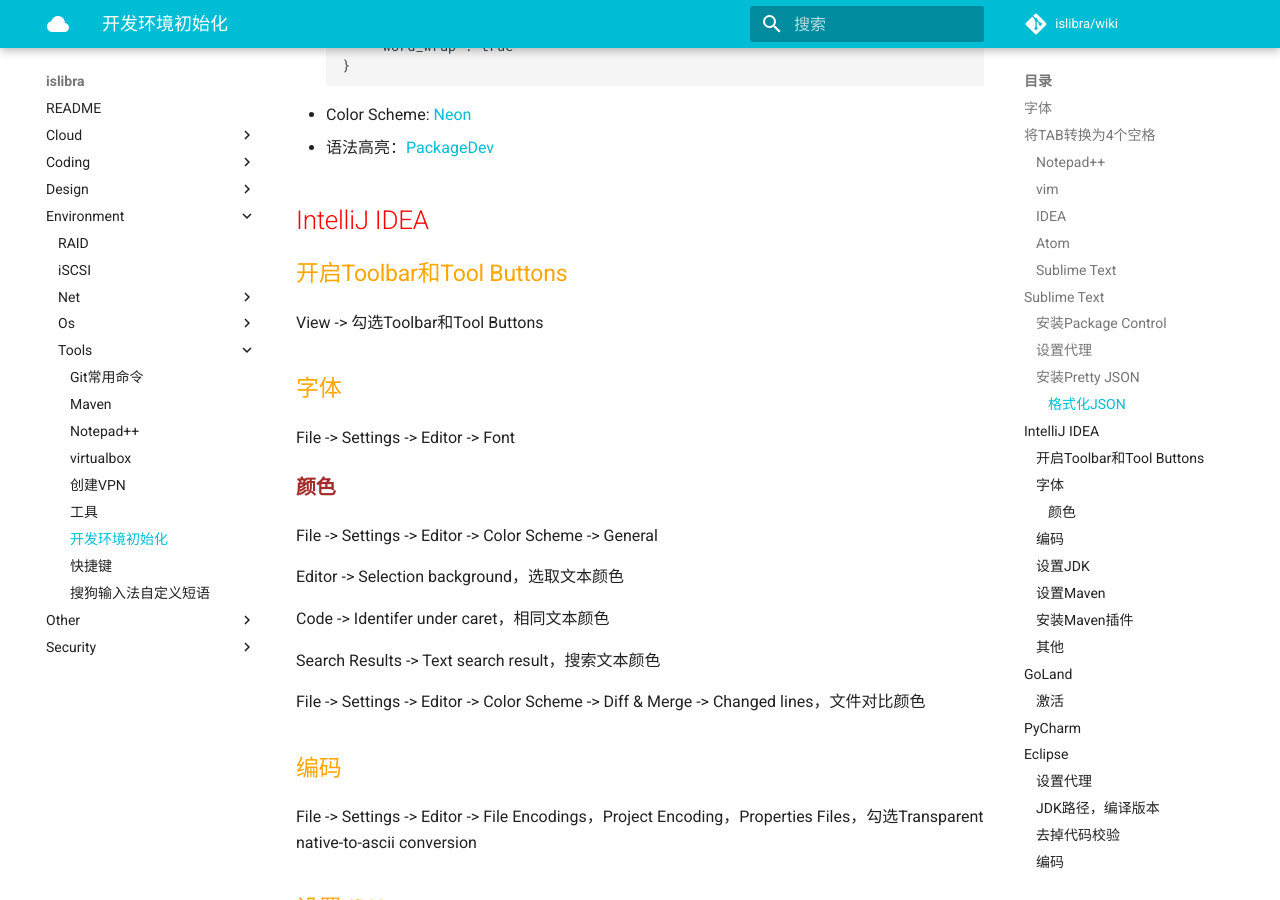
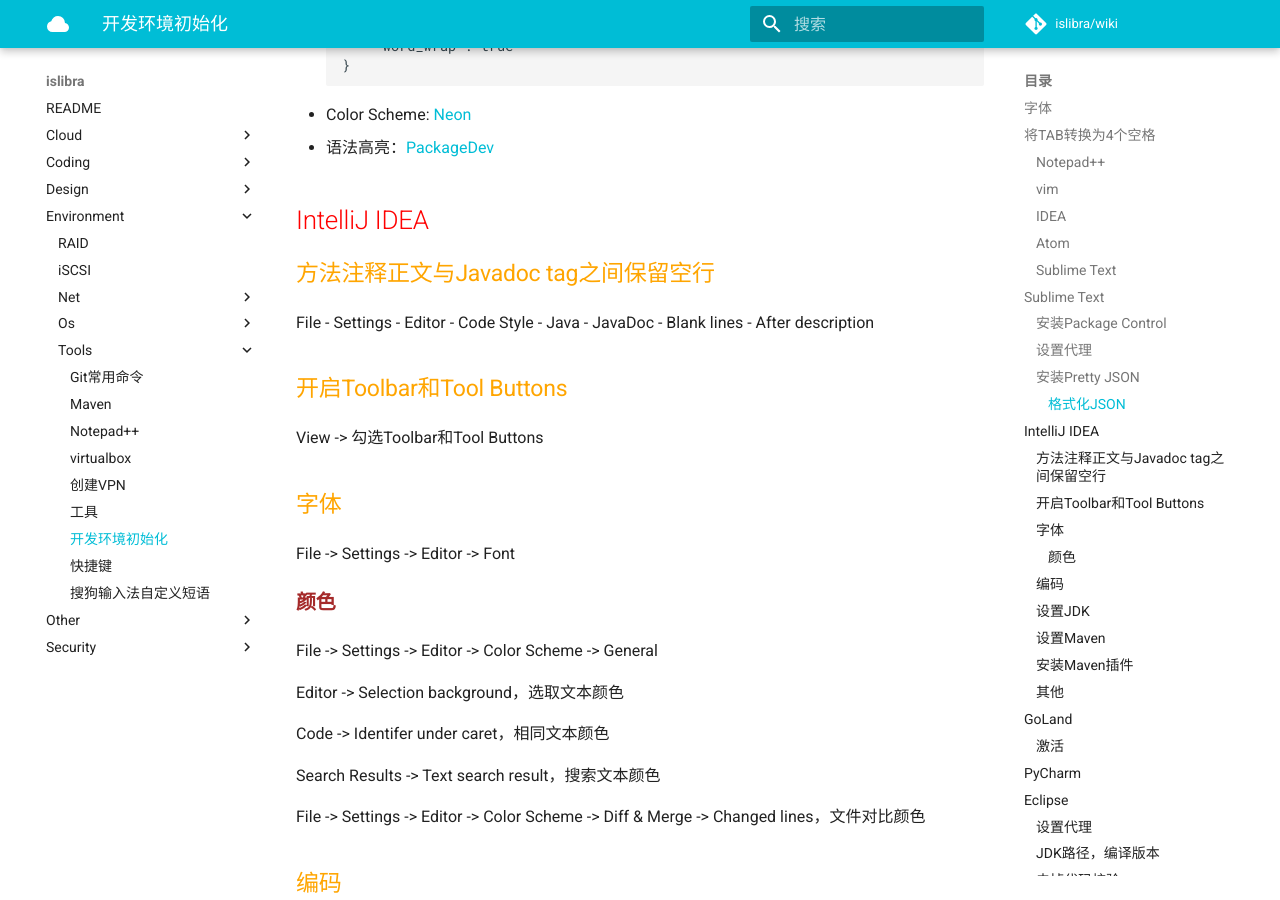
Before and after one commit to islibra/wiki, an MkDocs documentation site: the page built from docs/environment/tools/开发环境初始化.md, in a window 1280 px wide and 900 px high, scrolled down 2751 px. Built offline with MkDocs 1.6.1 and Material for MkDocs 9.7.7, drawn with Linux system fonts in a browser that asks for light colours; comment, search, counter and statistics services are not loaded.

Commit message:
Update 开发环境初始化.md

```diff
--- a/docs/environment/tools/开发环境初始化.md
+++ b/docs/environment/tools/开发环境初始化.md
@@ -112,6 +112,10 @@ Preferences - Settings, 添加`"translate_tabs_to_spaces": true`
 
 
 ## IntelliJ IDEA
+
+### 方法注释正文与Javadoc tag之间保留空行
+
+File - Settings - Editor - Code Style - Java - JavaDoc - Blank lines - After description
 
 ### 开启Toolbar和Tool Buttons
 
```
